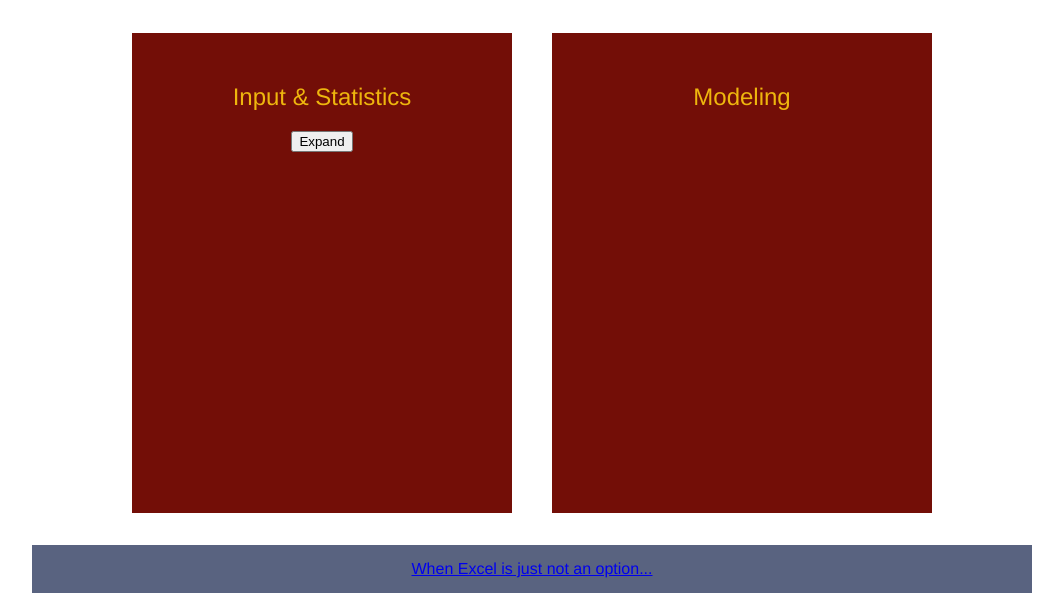
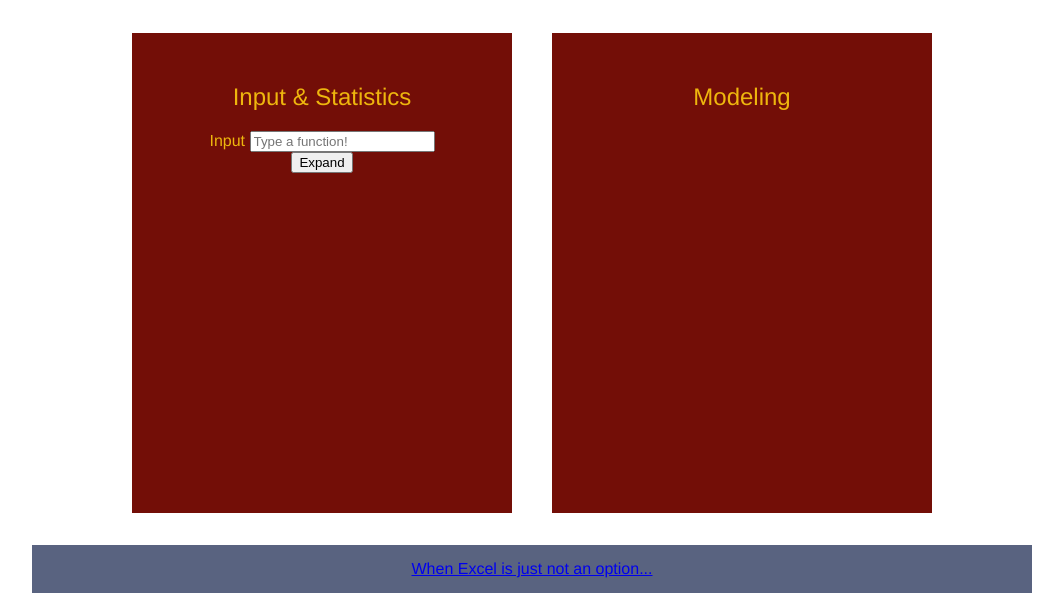
Before and after one commit to WillLandry/Blueprint14, a plain HTML site: page Alex/Intro Website/Intro To Web Development.html in a window 1280 px wide. Shown: the part 217-818 px from the top of the page, without its empty margins (108-1171 px from the left). Drawn offline with Linux system fonts and the light colour scheme.

Commit message:
UPDATE THE USABILITEH

```diff
--- a/Alex/Intro Website/Intro To Web Development.html
+++ b/Alex/Intro Website/Intro To Web Development.html
@@ -15,7 +15,13 @@
 <div class="about">
 	<div class="column" id="column1">
 		<h2>Input & Statistics</h2>
+
+	<div class="large-12 columns">
+	<label>Input</label>
+	<input type="text" placeholder="Type a function!">
+	</div>
 	<button type="button" onclick="alert('HOOLOOLOO')">Expand</button>
+
 	</div>
 	<div class="column" id="column2">
 		<h2>Modeling</h2>
```
